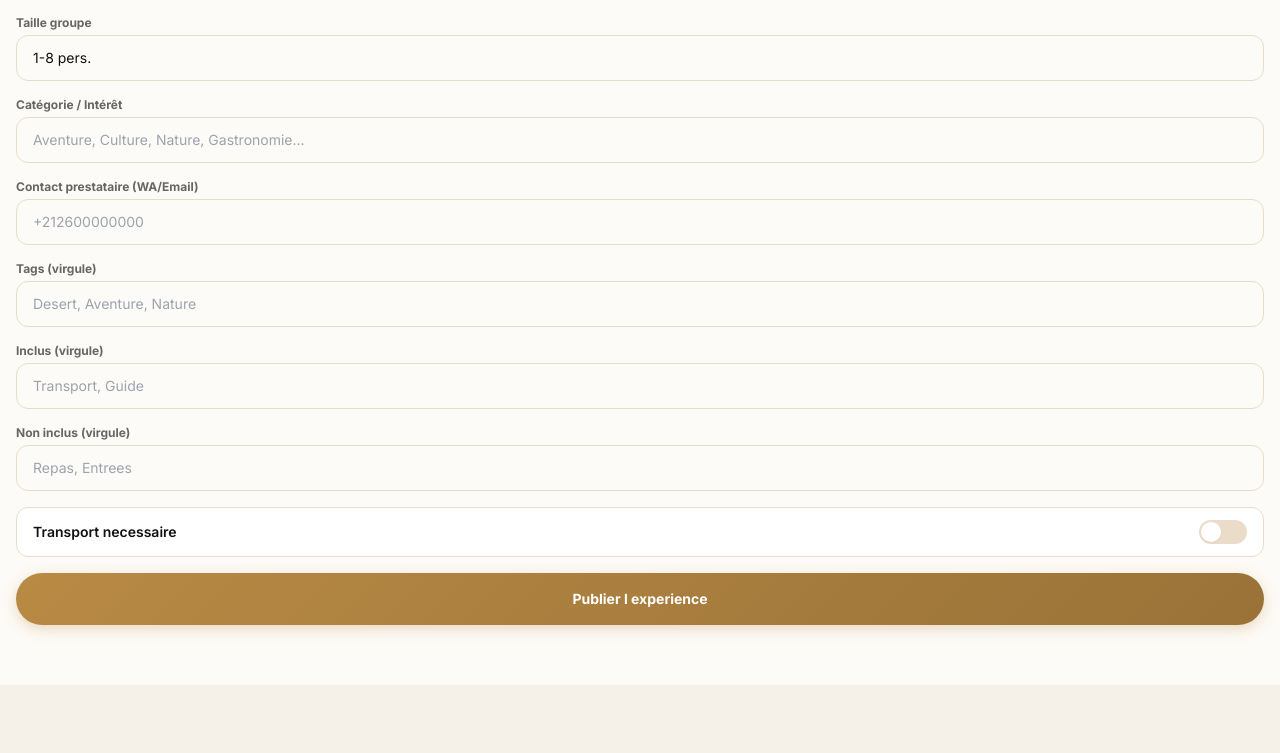
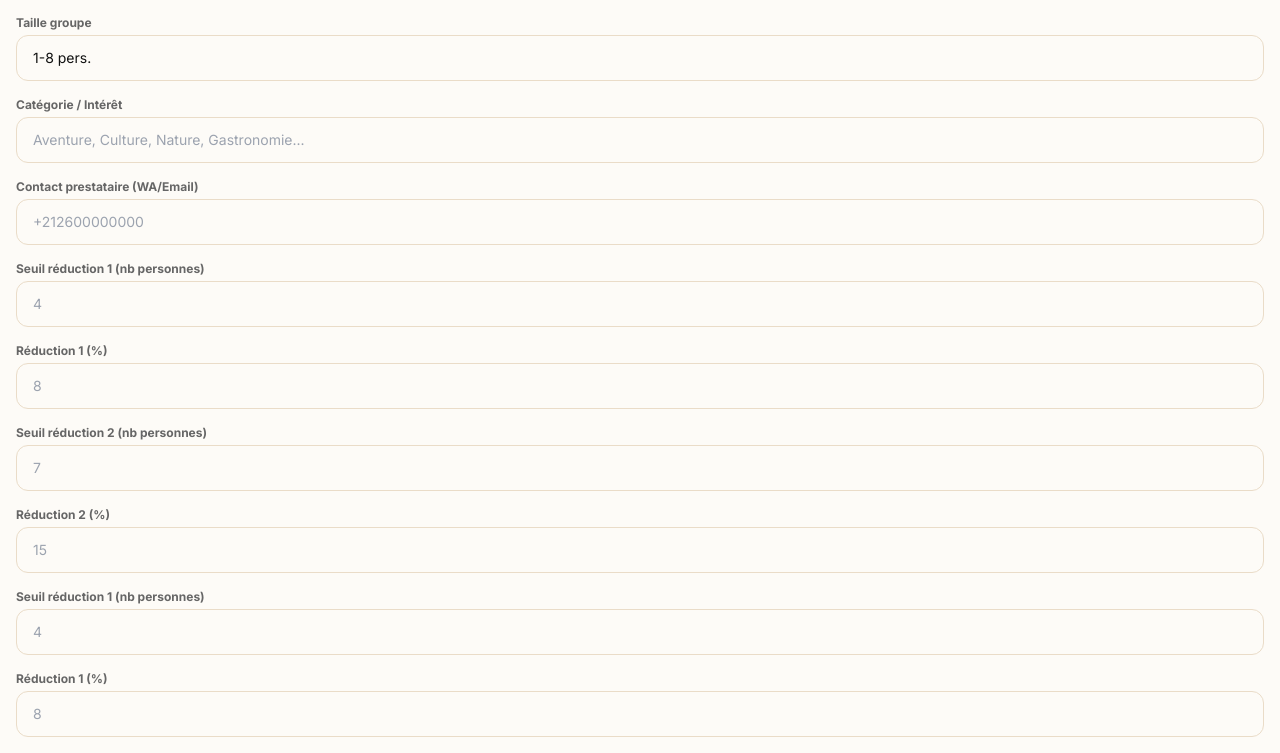
Before and after one commit to laksormorocco/laksor-app, a Next.js app: page /dashboard/admin/create-experience in a window 1280 px wide. Shown: the part 727-1480 px from the top of the page. Before the commit the page ends 1412 px from the top, so only its background shows below. Built offline with nearby package versions, Linux system fonts and the light colour scheme.

Commit message:
réductions groupe dynamiques expériences Laksor

```diff
--- a/src/app/dashboard/admin/create-experience/page.tsx
+++ b/src/app/dashboard/admin/create-experience/page.tsx
@@ -103,6 +103,14 @@ export default function CreateExperiencePage() {
           { key: "groupSize", label: "Taille groupe", ph: "1-8 pers." },
           { key: "category", label: "Catégorie / Intérêt", ph: "Aventure, Culture, Nature, Gastronomie..." },
           { key: "providerContact", label: "Contact prestataire (WA/Email)", ph: "+212600000000" },
+          { key: "groupThreshold1", label: "Seuil réduction 1 (nb personnes)", ph: "4" },
+          { key: "groupDiscount1", label: "Réduction 1 (%)", ph: "8" },
+          { key: "groupThreshold2", label: "Seuil réduction 2 (nb personnes)", ph: "7" },
+          { key: "groupDiscount2", label: "Réduction 2 (%)", ph: "15" },
+          { key: "groupThreshold1", label: "Seuil réduction 1 (nb personnes)", ph: "4" },
+          { key: "groupDiscount1", label: "Réduction 1 (%)", ph: "8" },
+          { key: "groupThreshold2", label: "Seuil réduction 2 (nb personnes)", ph: "7" },
+          { key: "groupDiscount2", label: "Réduction 2 (%)", ph: "15" },
           { key: "tags", label: "Tags (virgule)", ph: "Desert, Aventure, Nature" },
           { key: "included", label: "Inclus (virgule)", ph: "Transport, Guide" },
           { key: "notIncluded", label: "Non inclus (virgule)", ph: "Repas, Entrees" },
--- a/src/lib/pricing.ts
+++ b/src/lib/pricing.ts
@@ -39,15 +39,33 @@ export function priceCardDisplay(halfDayPrice: number) {
 }
 
 // Experience pricing avec reduction groupe
-export function expPricePerPerson(priceWithCommission: number, persons: number): number {
+export function expPricePerPerson(
+  priceWithCommission: number,
+  persons: number,
+  threshold1?: number | null,
+  discount1?: number | null,
+  threshold2?: number | null,
+  discount2?: number | null
+): number {
+  const t1 = threshold1 || 4;
+  const d1 = discount1 ? (100 - discount1) / 100 : 0.92;
+  const t2 = threshold2 || 7;
+  const d2 = discount2 ? (100 - discount2) / 100 : 0.85;
   let discount = 1;
-  if (persons >= 7) discount = 0.85;
-  else if (persons >= 4) discount = 0.92;
+  if (persons >= t2) discount = d2;
+  else if (persons >= t1) discount = d1;
   return Math.ceil(priceWithCommission * discount);
 }
 
-export function expTotalPrice(priceWithCommission: number, persons: number): number {
-  return expPricePerPerson(priceWithCommission, persons) * persons;
+export function expTotalPrice(
+  priceWithCommission: number,
+  persons: number,
+  threshold1?: number | null,
+  discount1?: number | null,
+  threshold2?: number | null,
+  discount2?: number | null
+): number {
+  return expPricePerPerson(priceWithCommission, persons, threshold1, discount1, threshold2, discount2) * persons;
 }
 
 export function expCommission(basePrice: number, persons: number): number {
```
Also changed, not shown: 1 other file (tests, documents, lock files or other folders).
